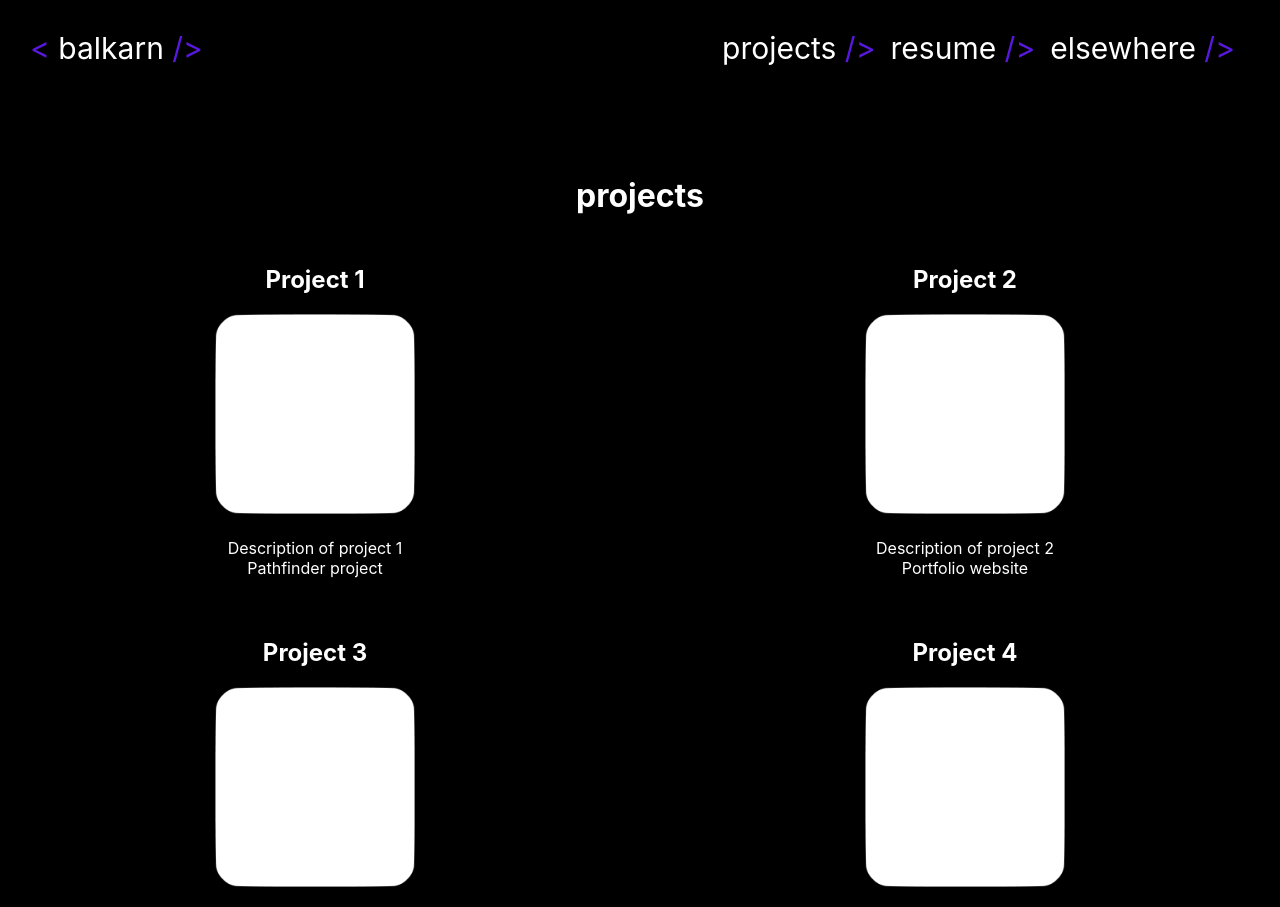
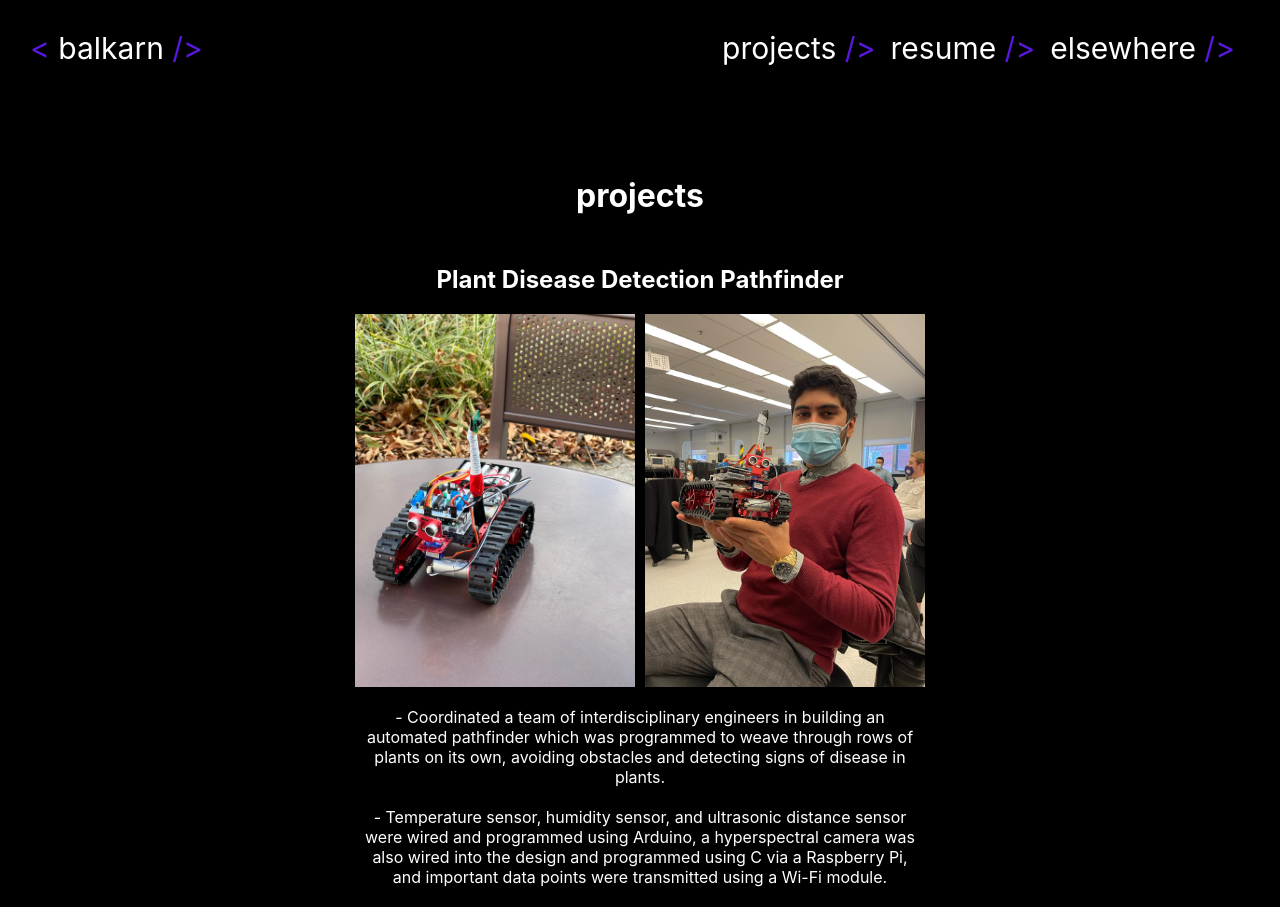
Before and after one commit to bk-gill/personal-website, a Next.js app: page /projects in a window 1280 px wide. Shown: the top 907 px of the page. Built offline with nearby package versions, Linux system fonts and the light colour scheme.

Commit message:
Reformatted projects page and added project 1 pictures+description

```diff
--- a/pages/projects.js
+++ b/pages/projects.js
@@ -1,29 +1,44 @@
+import React, { useState } from 'react';
 import Head from 'next/head';
 import Header from '../components/Header';
 
 function Projects() {
   const projects = [
     {
-      title: 'Project 1',
-      imageSrc: '/square.png',
-      description: 'Description of project 1\nPathfinder project',
+      title: 'Plant Disease Detection Pathfinder',
+      imageSrc: ['/pathfinder1.jpg', '/pathfinder2.jpg'],
+      description: '- Coordinated a team of interdisciplinary engineers in building an automated pathfinder which was programmed to weave through rows of plants on its own, avoiding obstacles and detecting signs of disease in plants.\n\n- Temperature sensor, humidity sensor, and ultrasonic distance sensor were wired and programmed using Arduino, a hyperspectral camera was also wired into the design and programmed using C via a Raspberry Pi, and important data points were transmitted using a Wi-Fi module.\n\n🏆 Won first place at the F20 bioinstrumentation design competition! 🏆',
     },
     {
-      title: 'Project 2',
-      imageSrc: '/square.png',
+      title: 'This Website',
+      imageSrc: ['/square.png'],
       description: 'Description of project 2\nPortfolio website',
     },
     {
       title: 'Project 3',
-      imageSrc: '/square.png',
+      imageSrc: ['/square.png'],
       description: 'Description of project 3\nNew project',
     },
     {
       title: 'Project 4',
-      imageSrc: '/square.png',
+      imageSrc: ['/square.png'],
       description: 'Description of project 4\nAnother new project',
     },
   ];
+
+  const [currentProjectIndex, setCurrentProjectIndex] = useState(0);
+  const currentProject = projects[currentProjectIndex];
+
+  const goToNextProject = () => {
+    const nextIndex = (currentProjectIndex + 1) % projects.length;
+    setCurrentProjectIndex(nextIndex);
+  };
+
+  const goToPreviousProject = () => {
+    const previousIndex =
+      (currentProjectIndex - 1 + projects.length) % projects.length;
+    setCurrentProjectIndex(previousIndex);
+  };
 
   return (
     <div>
@@ -36,38 +51,52 @@ function Projects() {
       <div style={{ textAlign: 'center', marginTop: '80px' }}>
         <h1 style={{ marginBottom: '30px' }}>projects</h1>
 
-        <div style={projectGridStyle}>
-          {projects.map((project, index) => (
-            <div key={index} style={projectBoxStyle}>
-              <h2>{project.title}</h2>
-              <img src={project.imageSrc} alt={project.title} style={projectImageStyle} />
-              <p style={{ whiteSpace: 'pre-line' }}>{project.description}</p>
-            </div>
-          ))}
+        <div style={projectBoxStyle}>
+          <h2>{currentProject.title}</h2>
+          <div style={projectImagesContainerStyle}>
+            {currentProject.imageSrc.map((src, index) => (
+              <img
+                key={index}
+                src={src}
+                alt={`${currentProject.title} - Image ${index + 1}`}
+                style={projectImageStyle}
+              />
+            ))}
+          </div>
+          <p style={{ whiteSpace: 'pre-line' }}>{currentProject.description}</p>
+        </div>
+
+        <div style={navigationButtonsStyle}>
+          <button onClick={goToPreviousProject}>&larr; Previous</button>
+          <button onClick={goToNextProject}>Next &rarr;</button>
         </div>
       </div>
     </div>
   );
 }
 
-const projectGridStyle = {
-  display: 'grid',
-  gridTemplateColumns: 'repeat(2, 1fr)',
-  gap: '20px',
+const projectBoxStyle = {
+  borderRadius: '8px',
+  padding: '20px',
+  maxWidth: '600px',
+  margin: '0 auto',
+};
+
+const projectImagesContainerStyle = {
+  display: 'flex',
   justifyContent: 'center',
+  gap: '10px',
   marginTop: '20px',
 };
 
-const projectBoxStyle = {
-  borderRadius: '8px',
-  padding: '20px',
+const projectImageStyle = {
+  width: '50%',
+  height: 'auto',
+  marginBottom: '20px',
+  objectFit: 'cover',
 };
 
-const projectImageStyle = {
-  width: '200px',
-  height: '200px',
-  objectFit: 'cover',
-  marginBottom: '20px',
+const navigationButtonsStyle = {
   marginTop: '20px',
 };
 
```
Also changed, not shown: public/pathfinder1.JPG (added), public/pathfinder2.JPG (added).
